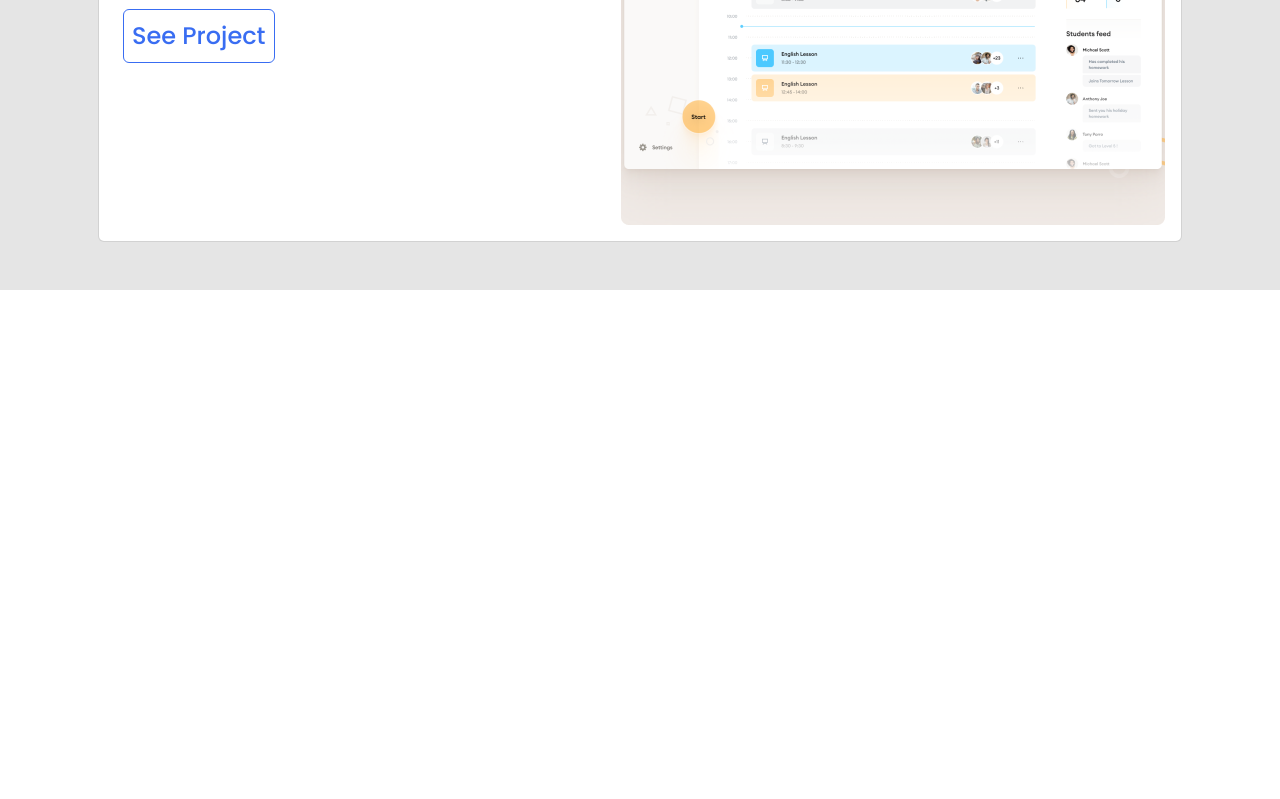
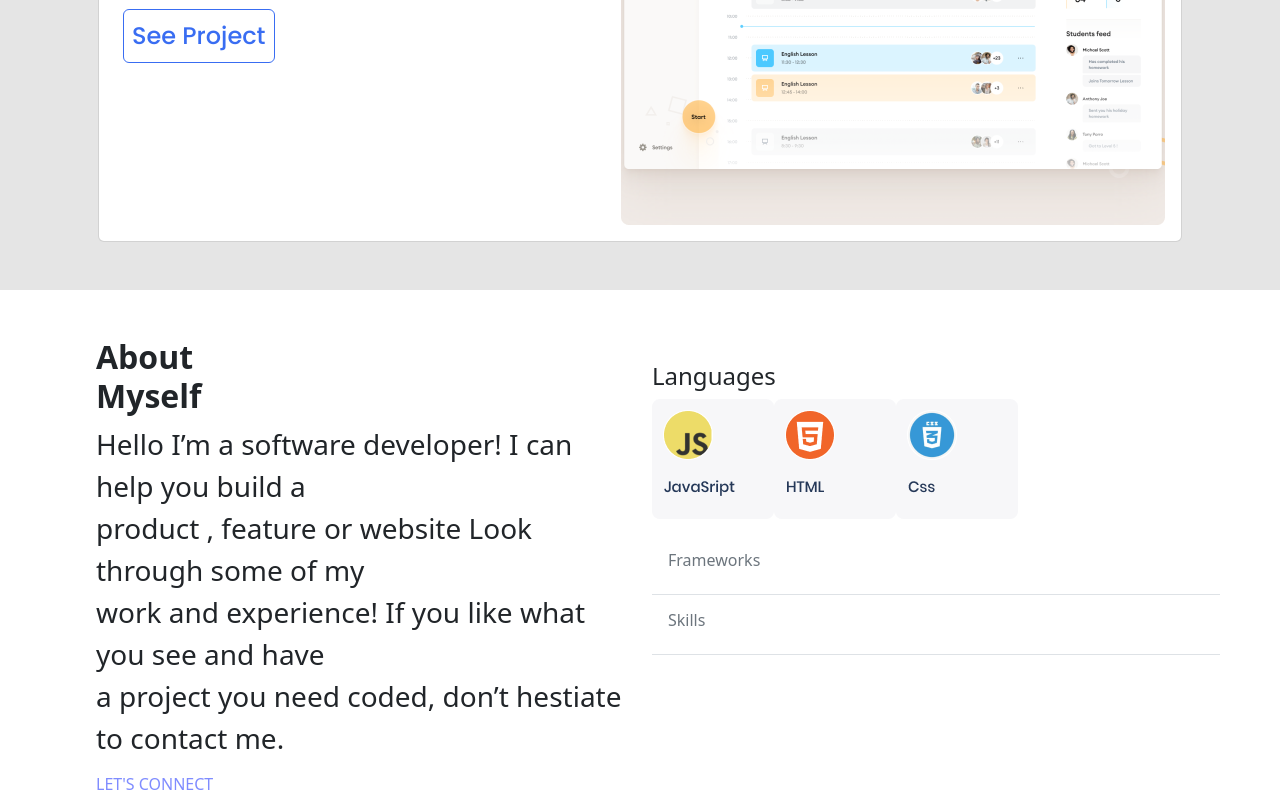
Before and after one commit to Enoisong/portfolio-bootstrap, a website: page index.html in a window 1280 px wide. Shown: the part 2601-3400 px from the top of the page. Before the commit the page ends 2891 px from the top, so only its background shows below. Drawn offline with nearby package versions, Linux system fonts and the light colour scheme; a web font is replaced by a local one.

Commit message:
Add About section

```diff
--- a/index.html
+++ b/index.html
@@ -154,7 +154,7 @@
       </div>
 
       <!--About-->
-       <!--<section class="row p-5">
+       <section class="row p-5">
         <div class="col-md-6 d-md-flex flex-md-column align-items-md-start ps-5">
           <h2 class="fw-bolder fw-1">About <br>Myself</h2>
           <p class="fw-light fs-3">Hello I’m a software developer! I can help you build a <br>
@@ -192,7 +192,7 @@
             <img src="images/left.png"/>
           </div>
         </div>
-      </section> -->
+      </section>
     </main>
 
     <!-- JavaScript Bundle with Popper -->
```
